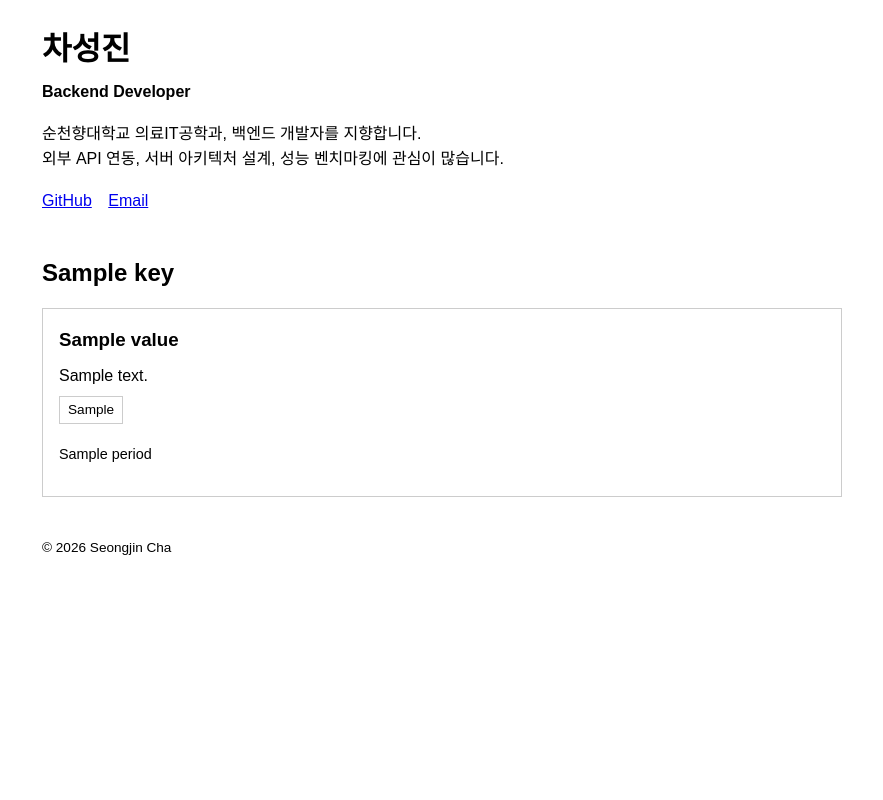
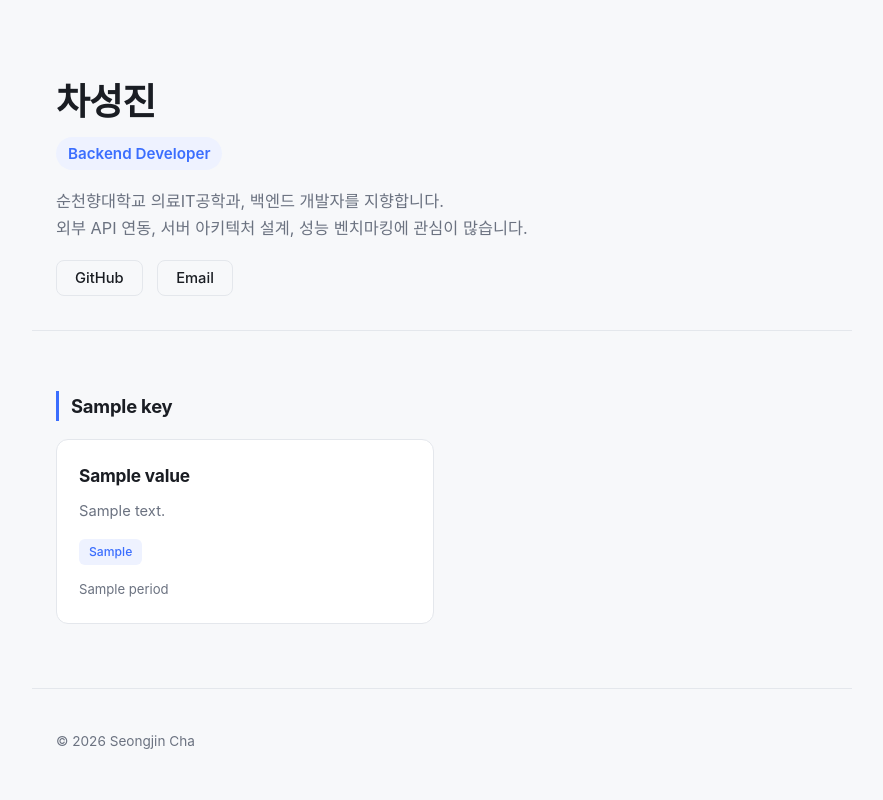
Before and after one commit to cha771133-sys/Cha_Portfolio, a Spring app: template src/main/resources/templates/index.html in a window 1280 px wide. Shown: the whole page, without its empty margins (198-1081 px from the left). Run offline with Thymeleaf, Linux system fonts and the light colour scheme; the template is opened without the code that fills it: most values are stand-ins (such as "Sample title", 1, 10 or a date in 2020); data that the repository does not hold is empty.

Commit message:
style: 디자인 적용
Co-Authored-By: Claude Opus 5.5 <noreply@anthropic.com>

```diff
--- a/src/main/resources/static/css/style.css
+++ b/src/main/resources/static/css/style.css
@@ -1,61 +1,204 @@
-body {
-    font-family: sans-serif;
-    margin: 0 auto;
-    padding: 24px;
-    max-width: 800px;
-    line-height: 1.6;
+:root {
+    --bg: #f7f8fa;
+    --surface: #ffffff;
+    --border: #e4e7ec;
+    --text: #1a1d23;
+    --text-muted: #6b7280;
+    --accent: #3b6efe;
+    --accent-soft: #eef2ff;
 }
 
-.hero {
-    margin-bottom: 40px;
-}
-.hero h1 { margin: 0 0 4px; }
-.hero .role { font-weight: bold; margin: 0 0 12px; }
-.hero .links a { margin-right: 12px; }
+* { box-sizing: border-box; }
 
-main { margin-bottom: 40px; }
-.section h2 { margin-bottom: 16px; }
-
-.project-grid {
-    display: block;
+body {
+    margin: 0;
+    font-family: "Pretendard", -apple-system, BlinkMacSystemFont, "Segoe UI", sans-serif;
+    background: var(--bg);
+    color: var(--text);
+    line-height: 1.65;
+    -webkit-font-smoothing: antialiased;
 }
 
+/* ===== Hero ===== */
+.hero {
+    max-width: 820px;
+    margin: 0 auto;
+    padding: 72px 24px 40px;
+    border-bottom: 1px solid var(--border);
+}
+.hero h1 {
+    font-size: 2.3rem;
+    margin: 0 0 4px;
+    letter-spacing: -0.02em;
+}
+.hero .role {
+    display: inline-block;
+    color: var(--accent);
+    font-weight: 600;
+    font-size: 0.95rem;
+    background: var(--accent-soft);
+    padding: 4px 12px;
+    border-radius: 999px;
+    margin: 0 0 18px;
+}
+.hero .intro {
+    color: var(--text-muted);
+    margin: 0 0 22px;
+    font-size: 1.02rem;
+}
+.hero .links a {
+    color: var(--text);
+    text-decoration: none;
+    font-weight: 500;
+    font-size: 0.92rem;
+    border: 1px solid var(--border);
+    padding: 8px 18px;
+    border-radius: 8px;
+    margin-right: 10px;
+    transition: all 0.15s ease;
+}
+.hero .links a:hover {
+    border-color: var(--accent);
+    color: var(--accent);
+    background: var(--accent-soft);
+}
+
+/* ===== Main / Sections ===== */
+main {
+    max-width: 820px;
+    margin: 0 auto;
+    padding: 16px 24px 64px;
+}
+.section { margin-top: 44px; }
+.section h2 {
+    font-size: 1.15rem;
+    font-weight: 700;
+    margin: 0 0 18px;
+    padding-left: 12px;
+    border-left: 3px solid var(--accent);
+    letter-spacing: -0.01em;
+}
+
+/* ===== Project cards ===== */
+.project-grid {
+    display: grid;
+    grid-template-columns: repeat(auto-fill, minmax(340px, 1fr));
+    gap: 16px;
+}
 .project-card {
     display: block;
-    border: 1px solid #ccc;
-    padding: 16px;
-    margin-bottom: 16px;
+    background: var(--surface);
+    border: 1px solid var(--border);
+    border-radius: 12px;
+    padding: 22px;
     text-decoration: none;
-    color: inherit;
+    color: var(--text);
+    transition: transform 0.15s ease, box-shadow 0.15s ease, border-color 0.15s ease;
 }
-.project-card h3 { margin: 0 0 8px; }
-.project-card .summary { margin: 0 0 8px; }
-.project-card .period { font-size: 0.9rem; }
-
-.tech-tags { margin-bottom: 8px; }
-.tag {
-    display: inline-block;
-    font-size: 0.85rem;
-    border: 1px solid #ccc;
-    padding: 2px 8px;
-    margin-right: 4px;
-    margin-bottom: 4px;
+.project-card:hover {
+    transform: translateY(-3px);
+    border-color: #c7d2fe;
+    box-shadow: 0 8px 24px rgba(59, 110, 254, 0.1);
+}
+.project-card h3 {
+    margin: 0 0 8px;
+    font-size: 1.08rem;
+    letter-spacing: -0.01em;
+}
+.project-card .summary {
+    color: var(--text-muted);
+    font-size: 0.92rem;
+    margin: 0 0 16px;
+}
+.project-card .period {
+    color: var(--text-muted);
+    font-size: 0.82rem;
+    margin: 14px 0 0;
 }
 
-footer { font-size: 0.85rem; }
+/* ===== Tech tags ===== */
+.tech-tags { display: flex; flex-wrap: wrap; gap: 6px; }
+.tag {
+    font-size: 0.76rem;
+    font-weight: 500;
+    background: var(--accent-soft);
+    color: var(--accent);
+    padding: 3px 10px;
+    border-radius: 6px;
+}
 
-/* 상세 페이지 */
-.detail-header { margin-bottom: 24px; }
-.back-link { display: inline-block; margin-bottom: 12px; }
-.detail-header h1 { margin: 0 0 4px; }
-.detail-header .period { margin-bottom: 12px; }
-.external-links a { margin-right: 12px; }
+/* ===== Footer ===== */
+footer {
+    max-width: 820px;
+    margin: 0 auto;
+    padding: 28px 24px;
+    border-top: 1px solid var(--border);
+    color: var(--text-muted);
+    font-size: 0.85rem;
+}
 
-.detail-body section { margin-bottom: 24px; }
+/* ===== Detail page ===== */
+.detail-header {
+    max-width: 760px;
+    margin: 0 auto;
+    padding: 48px 24px 24px;
+}
+.back-link {
+    display: inline-block;
+    color: var(--text-muted);
+    text-decoration: none;
+    font-size: 0.9rem;
+    margin-bottom: 20px;
+}
+.back-link:hover { color: var(--accent); }
+.detail-header h1 {
+    margin: 0 0 6px;
+    font-size: 1.8rem;
+    letter-spacing: -0.02em;
+}
+.detail-header .period {
+    color: var(--text-muted);
+    font-size: 0.9rem;
+    margin: 0 0 16px;
+}
+.detail-header .tech-tags { margin-bottom: 18px; }
+.external-links a {
+    color: var(--accent);
+    text-decoration: none;
+    font-weight: 600;
+    font-size: 0.9rem;
+    margin-right: 16px;
+}
+.external-links a:hover { text-decoration: underline; }
+
+.detail-body {
+    max-width: 760px;
+    margin: 0 auto;
+    padding: 0 24px 80px;
+}
+.detail-body section {
+    margin-bottom: 28px;
+    background: var(--surface);
+    border: 1px solid var(--border);
+    border-radius: 12px;
+    padding: 22px 24px;
+}
 .detail-body h2 {
-    font-size: 1.05rem;
-    border-bottom: 1px solid #ccc;
-    padding-bottom: 6px;
-    margin-bottom: 10px;
+    font-size: 1rem;
+    font-weight: 700;
+    color: var(--accent);
+    margin: 0 0 12px;
 }
-.detail-body p { white-space: pre-line; }
+.detail-body p {
+    color: var(--text);
+    white-space: pre-line;
+    margin: 0;
+    font-size: 0.96rem;
+}
+
+/* ===== Responsive ===== */
+@media (max-width: 600px) {
+    .hero { padding: 48px 20px 32px; }
+    .hero h1 { font-size: 1.9rem; }
+    .project-grid { grid-template-columns: 1fr; }
+}
```
